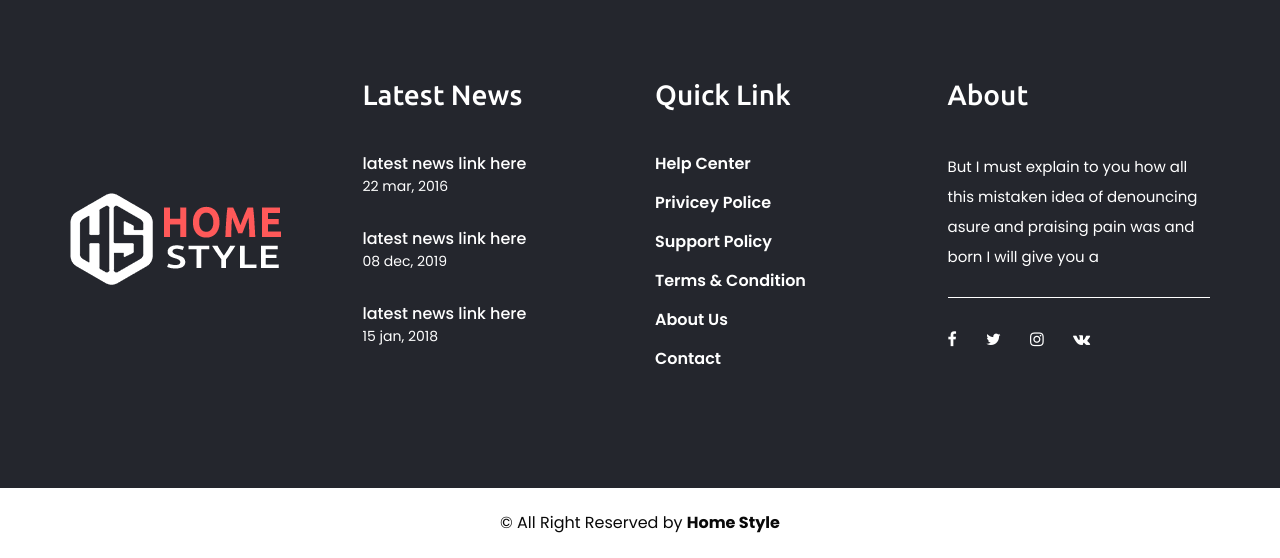
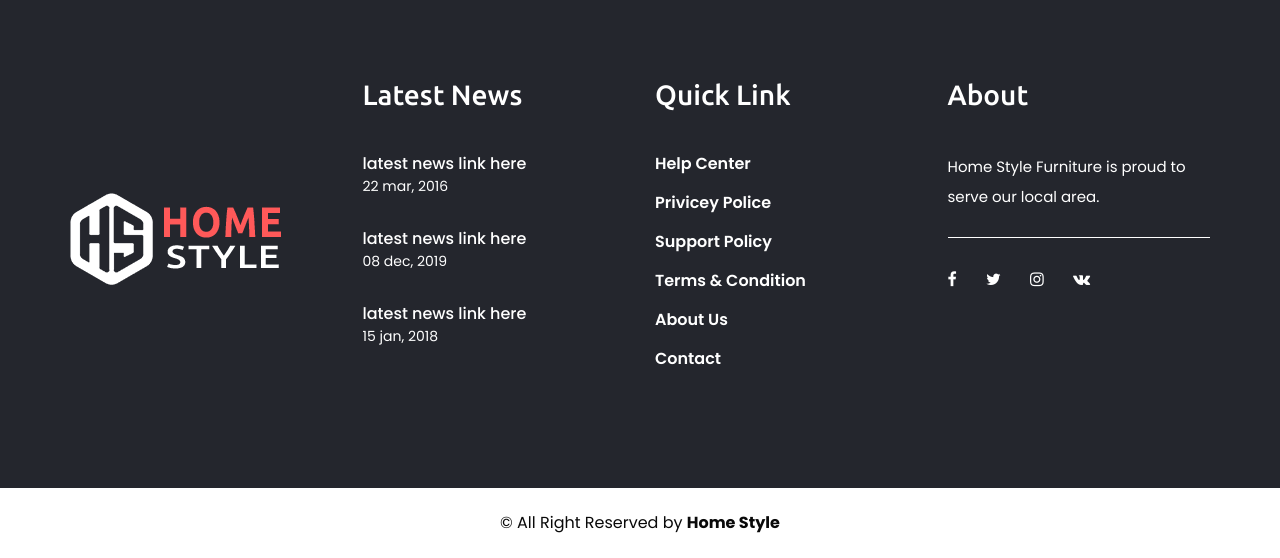
Before and after one commit to tabrintina/Furniture, a plain HTML site: page index.html in a window 1280 px wide. Shown: the part 9805-10363 px from the top of the page. Drawn offline with nearby package versions, Linux system fonts and the light colour scheme; some packages are replaced by stand-ins of ours.

Commit message:
about content edit

```diff
--- a/index.html
+++ b/index.html
@@ -1243,7 +1243,7 @@
                     <div class="footer-single-wedget">
                         <div class="custom-html-widget">
                             <h3>about</h3>
-                            <p>But I must explain to you how all this mistaken idea of denouncing asure and praising pain was and born I will give you a</p>
+                            <p>Home Style Furniture is proud to serve our local area.</p>
                             <ul class="footer-social">
                                 <li><a href="#"><i class="fa fa-facebook"></i></a></li>
                                 <li><a href="#"><i class="fa fa-twitter"></i></a></li>
```
